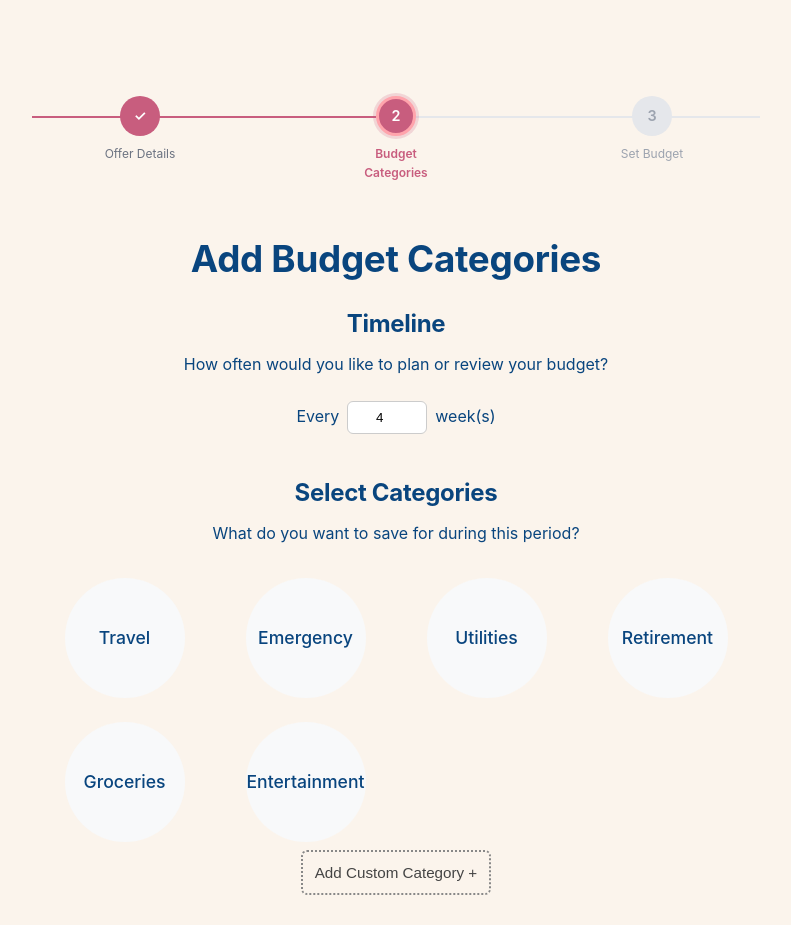
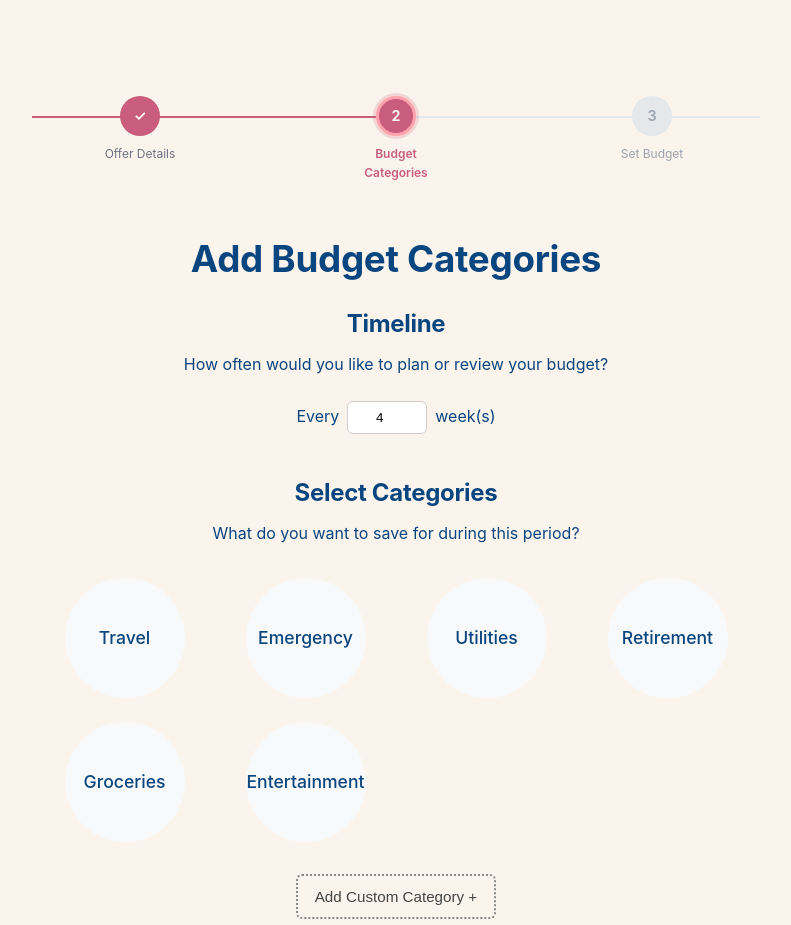
Before and after one commit to inisperos/sunny-savings, a React (Vite) app: page /categories in a window 1280 px wide. Shown: the top 925 px of the page, without its empty margins (244-1035 px from the left). Built offline with nearby package versions, Linux system fonts and the light colour scheme.

Commit message:
update add category button

```diff
--- a/src/pages/SelectCategoriesPage.jsx
+++ b/src/pages/SelectCategoriesPage.jsx
@@ -236,16 +236,8 @@ export default function SelectBudgetCategories({ plans, setPlans }) {
       {/* Add custom category */}
       <button
         onClick={() => setShowPopup(true)}
-        style={{
-          padding: "0.75rem",
-          border: "2px dotted #888",
-          borderRadius: "6px",
-          background: "transparent",
-          color: "#444",
-          fontSize: "0.95rem",
-          cursor: "pointer",
-          marginTop: "0.5rem",
-        }}
+        className="add-entry-btn"
+        style = {{ width: "200px", marginTop: "2rem" }}
       >
         Add Custom Category +
       </button>
```
